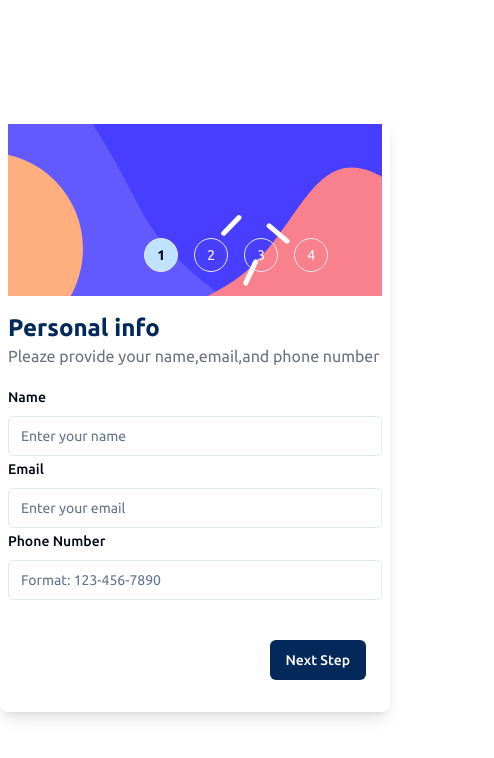
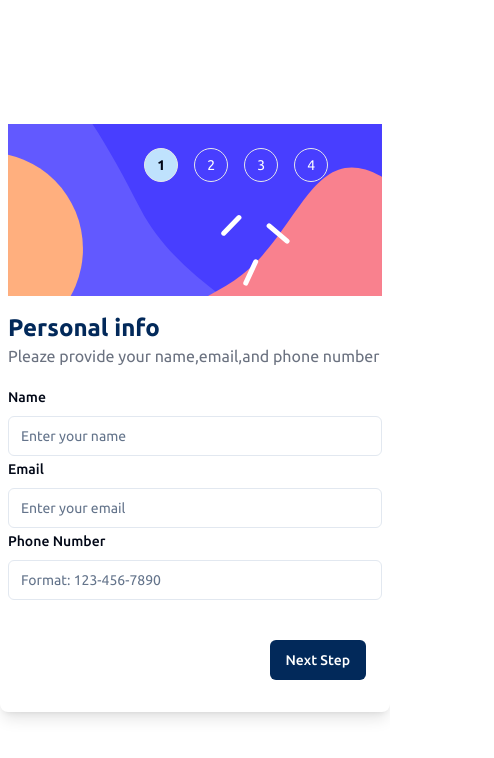
Before and after one commit to ouaatyaa/FormMultiSteps, a Next.js app: page / in a window 390 px wide. Shown: the top 758 px of the page, 494 px wide, since content can reach past the window. Built offline with nearby package versions, Linux system fonts and the light colour scheme.

Commit message:
last upde

```diff
--- a/components/Finish.tsx
+++ b/components/Finish.tsx
@@ -25,9 +25,8 @@ function Finish({ priceplan, chosedplan, period, svc }: TmpProbs) {
       title="Finishing up"
       subtitle="Double-check everything looks OK before confirming."
     >
-      <div className="flex flex-col flex-grow ">
-        <div className=" bg-Pastelblue/10  rounded-md px-8">
-          <div className="flex  justify-between items-center py-10">
+      <div className="flex flex-col flex-grow">
+        <div className=" h-[112px] flex  justify-between items-center py-10  bg-Pastelblue/10  rounded-t-md px-8">
           <div className="mb-2">
             <h1 className="text-Marineblue font-semibold">
               {chosedplan}:({period})
@@ -38,6 +37,9 @@ function Finish({ priceplan, chosedplan, period, svc }: TmpProbs) {
           </p>
         </div>
         <div className="h-0 w-full border  px-8 "></div>
+
+        <div className="flex flex-col flex-grow">
+          <div className=" bg-Pastelblue/10  h-[104px] rounded-b-md px-8">
             <div className=" my-4">
               {svc.map((el, i) => (
                 <div key={i} className="flex  justify-between items-center">
@@ -64,6 +66,7 @@ function Finish({ priceplan, chosedplan, period, svc }: TmpProbs) {
             </h2>
           </div>
         </div>
+      </div>
     </StepsWaraper>
   );
 }
--- a/components/MainSteps.tsx
+++ b/components/MainSteps.tsx
@@ -104,7 +104,7 @@ function MainSteps() {
         </form>
         {currentStepIndex === 3 && (
           <button
-            className="absolute hidden font-semibold md:block md:z-50 md:top-[40%] md:left-[34%]  underline cursor-pointer text-gray-500 hover:text-black"
+            className="fixed py-0 md:top-[32%] md:left-[39.5%]   hidden font-semibold md:block md:z-50   underline cursor-pointer text-gray-500 hover:text-black"
             onClick={() => {
               goTo(1);
             }}
--- a/components/SideBar.tsx
+++ b/components/SideBar.tsx
@@ -28,18 +28,18 @@ type SideBarType = {
 
 function SideBar({ currentStepIndex }: SideBarType) {
   return (
-    <div className="relative ">
+    <div className="relative overflow-hidden">
       <Image
         src={sidebar}
         alt="SideBar image"
-        className=" hidden md:block w-full h-full object-cover"
+        className=" hidden md:block object-cover "
       />
       <Image
         src={mobileimg}
         alt="SideBar image"
-        className="block md:hidden w-full"
+        className="block md:hidden object-cover w-full "
       />
-      <div className=" flex flew-row md:flex-col p-6 gap-4 items-start justify-start  absolute  bottom-0 left-[30%] md:top-0 md:left-0 w-full  z-10">
+      <div className=" flex flew-row md:flex-col p-6 gap-4 items-start justify-start  absolute  top-0 left-[30%]  md:left-0 w-full  z-10">
         {list.map((item) => (
           <div
             key={item.id}
```
Lines whose indentation alone changed are shown as unchanged.
